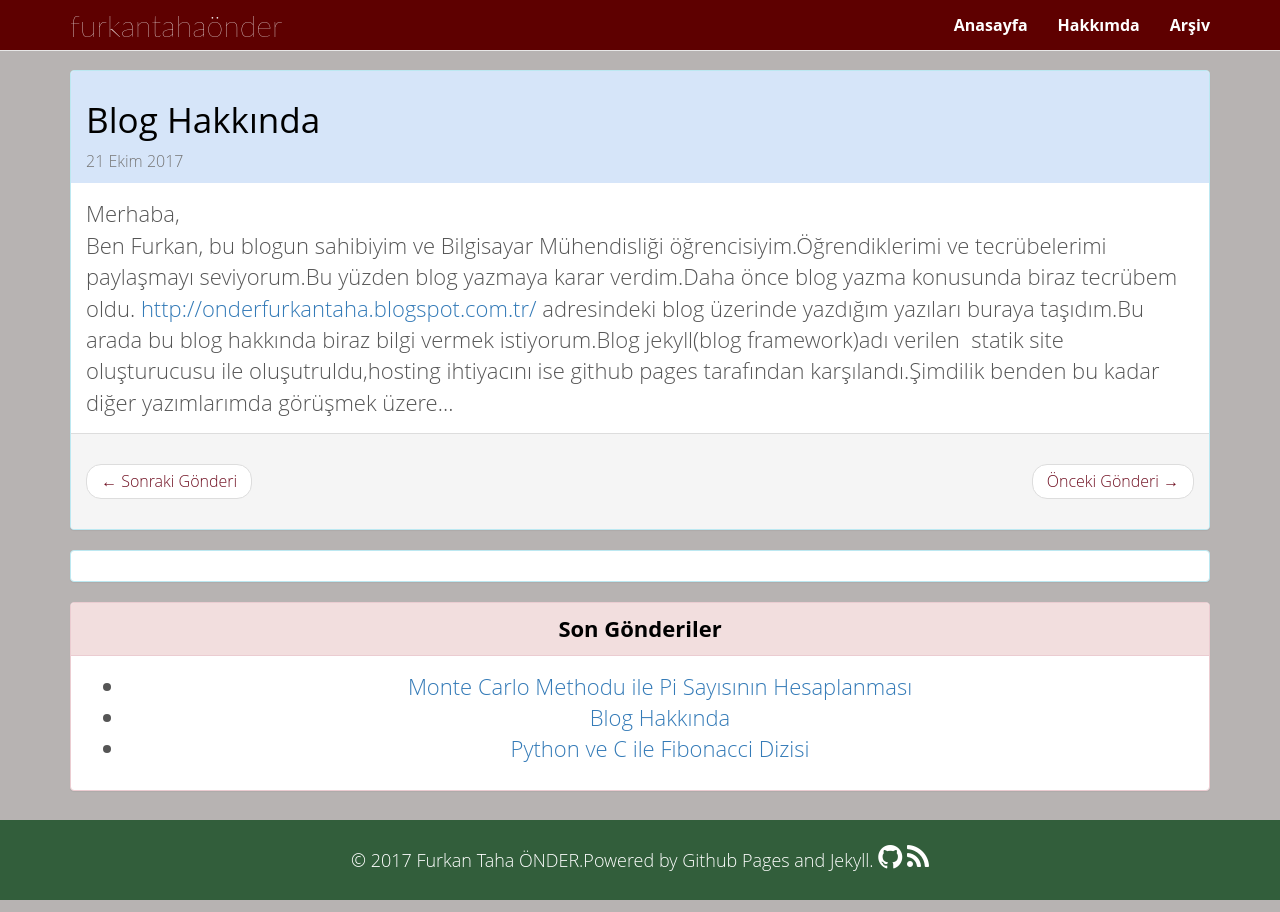
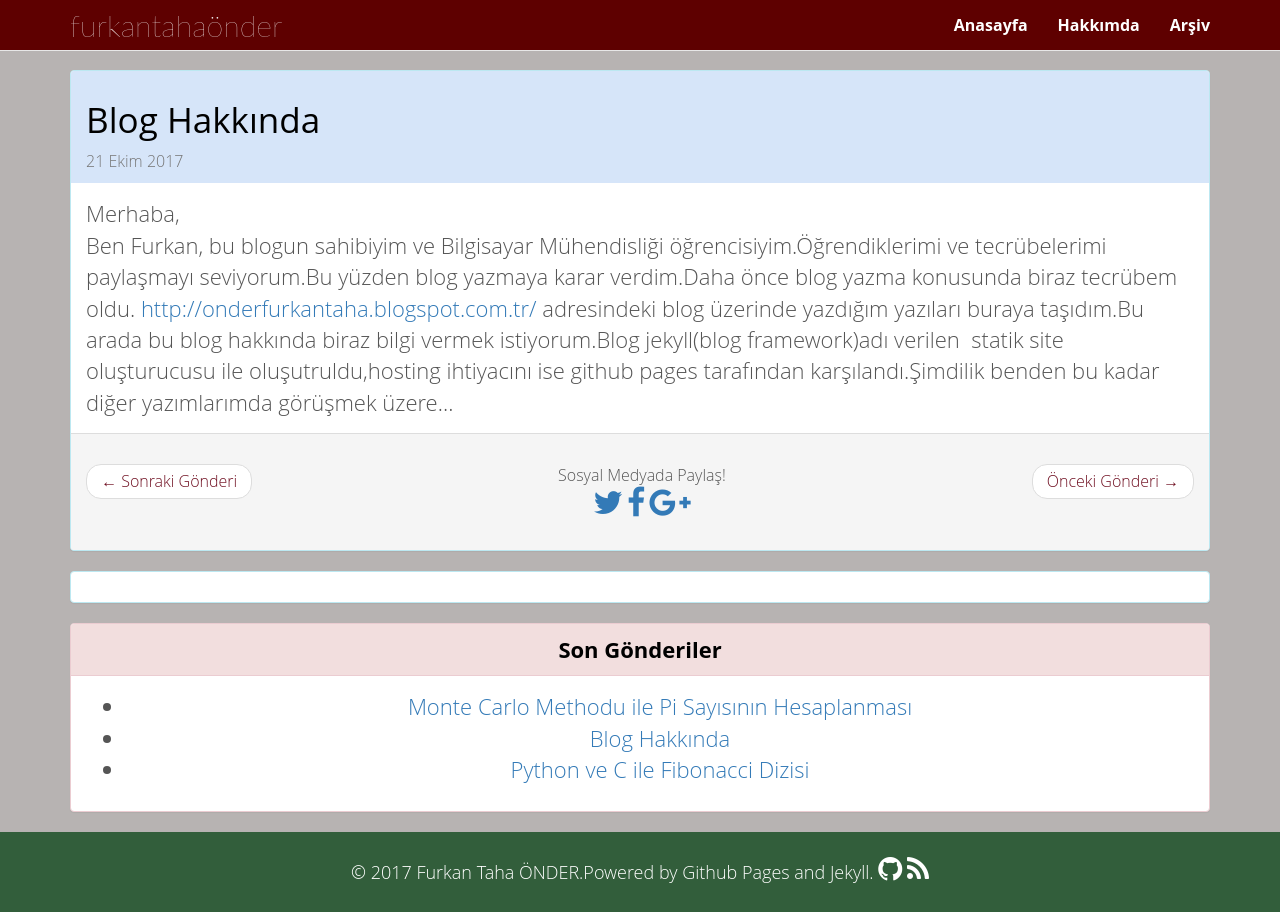
Before and after one commit to furkanonder/furkanonder.github.io, a Jekyll site: the page built from _posts/2017-10-21-Blog-Hakkinda.html, in a window 1280 px wide. Built offline with Jekyll 4.4.1, drawn with Linux system fonts in a browser that asks for light colours; comment, search, counter and statistics services are not loaded.

Commit message:
Sharing Buttons

```diff
--- a/_layouts/post.html
+++ b/_layouts/post.html
@@ -52,6 +52,15 @@ comments: true
                         title="{{page.previous.title}}">&larr; Sonraki Gönderi</a>
                     </li>
                     {% endif %}
+		    <div class="post-date">{{ site.data.settings.sharing_button_prompt }}</div>
+                      <div class="sharing-icons">
+                        <div class="post-date">Sosyal Medyada Paylaş!</div>
+                        <a href="https://twitter.com/intent/tweet?text={{ page.title }}&amp;url={{ site.github.url }}{{ page.url }}" target="_blank"><i class="fa fa-twitter fa-2x" aria-hidden="true"></i></a>
+
+                        <a href="https://www.facebook.com/sharer/sharer.php?u={{ site.github.url }}{{ page.url }}&amp;title={{ page.title }}" target="_blank"><i class="fa fa-facebook fa-2x" aria-hidden="true"></i></a>
+
+                        <a href="https://plus.google.com/share?url={{ site.github.url }}{{ page.url }}" target="_blank"><i class="fa fa-google-plus fa-2x" aria-hidden="true"></i></a>
+                    </div>
                 </ul>
             </div>
         </div>
```
